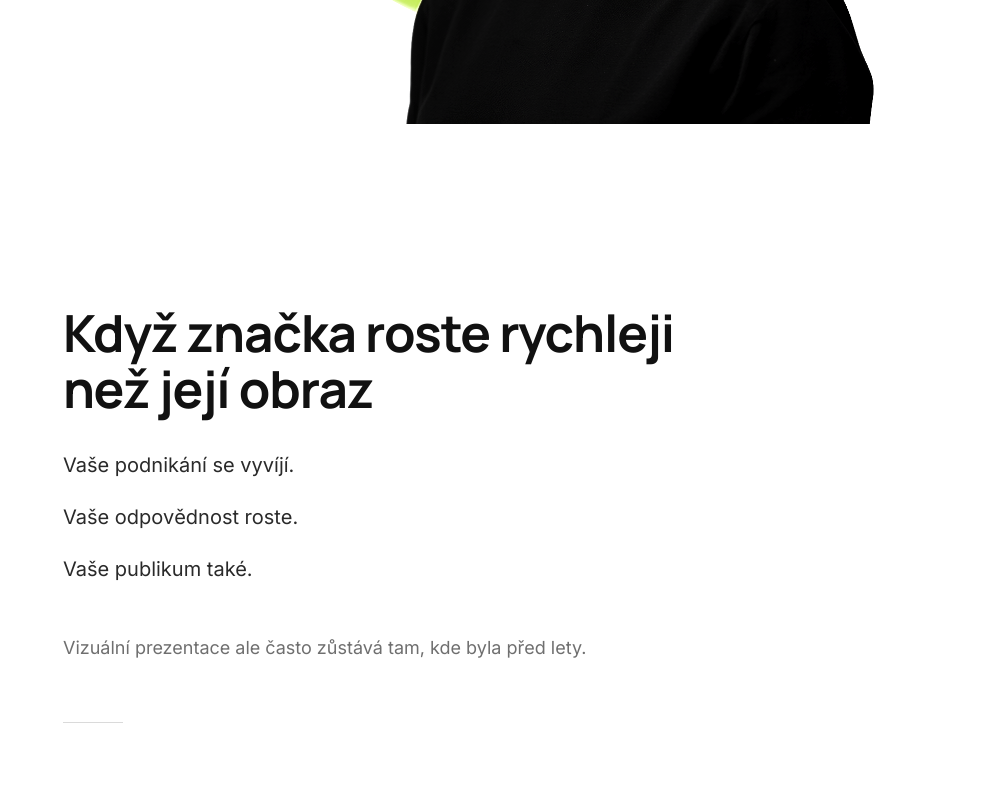
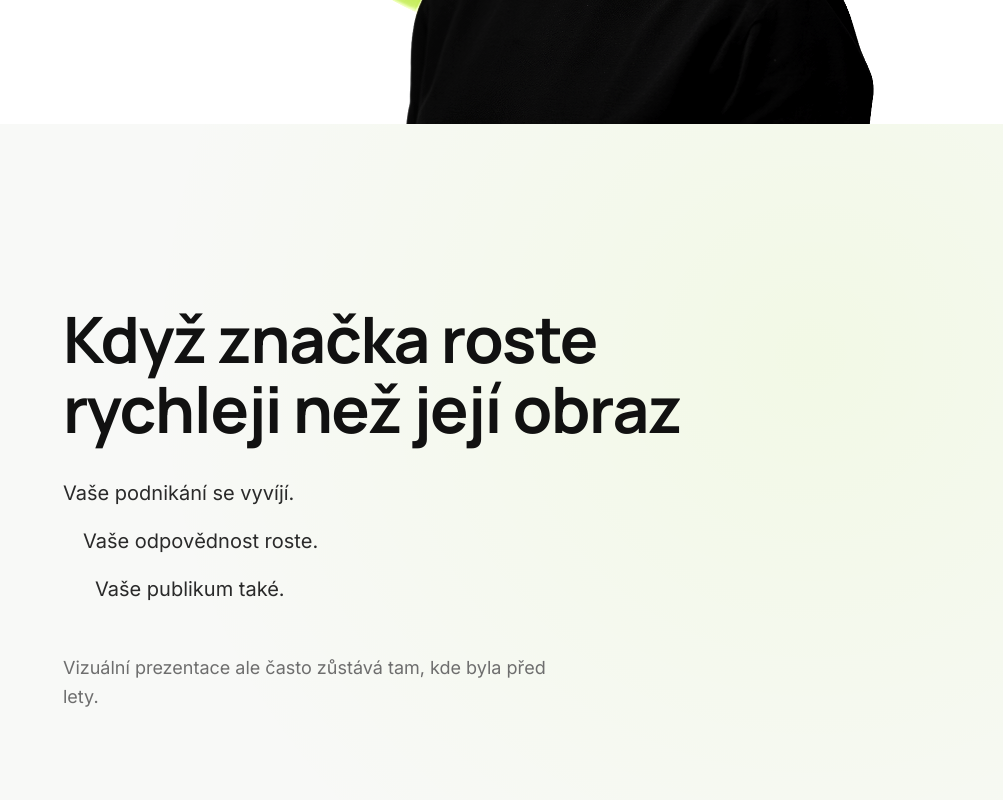
Before and after one commit to katarinabrics-eng/ai-content-studio, a Next.js app in the folder apps/content-studio/: page / in a window 1280 px wide. Shown: the part 620-1420 px from the top of the page, without its empty margins (277-1280 px from the left). Built offline with nearby package versions, Linux system fonts and the light colour scheme.

Commit message:
refactor: update HomePage manifest section with atmospheric design, improved text layout, and enhanced background styling for better user engagement

```diff
--- a/apps/content-studio/src/app/page.tsx
+++ b/apps/content-studio/src/app/page.tsx
@@ -49,30 +49,38 @@ export default function HomePage() {
         </div>
       </section>
 
-      {/* BLOK 2 – MINIMALISTICKÁ VERZE: zastavení, uvědomění, váha. Žádné obrázky ani efekty. */}
-      <section id="manifest" className="w-full bg-[#FFFFFF] pt-[180px] pb-[180px]">
-        <div className="mx-auto max-w-[760px] px-6 pl-8 sm:pl-12 md:pl-16 lg:pl-20 text-left">
+      {/* BLOK 2 – ATMOSFÉRICKÁ VERZE: světlo, vzduch, přechod od hero. */}
+      <section
+        id="manifest"
+        className="relative w-full overflow-hidden pt-[180px] pb-[180px]"
+        style={{
+          backgroundColor: "#F8F9F7",
+          backgroundImage: "radial-gradient(circle at 85% 30%, rgba(163, 255, 0, 0.07), transparent 55%)",
+        }}
+      >
+        <div className="relative mx-auto max-w-[760px] px-6 pl-8 text-left sm:pl-12 md:pl-16 lg:pl-20">
           <h2
             className="font-bold leading-[1.1] text-[#111111]"
-            style={{ fontSize: "clamp(2.25rem, 4vw, 3.75rem)" }}
+            style={{ fontSize: "clamp(2.25rem, 6vw, 64px)" }}
           >
-            Když značka roste rychleji než její obraz
+            Když značka roste
+            <br />
+            rychleji než její obraz
           </h2>
-          <div className="mt-8 space-y-5" style={{ fontSize: "20px", lineHeight: "160%", color: "#2A2A2A", fontWeight: 400 }}>
+          <div
+            className="mt-8 space-y-4"
+            style={{ fontSize: "20px", lineHeight: "160%", color: "#2A2A2A", fontWeight: 400 }}
+          >
             <p>Vaše podnikání se vyvíjí.</p>
-            <p>Vaše odpovědnost roste.</p>
-            <p>Vaše publikum také.</p>
+            <p className="pl-5">Vaše odpovědnost roste.</p>
+            <p className="pl-8">Vaše publikum také.</p>
           </div>
           <p
-            className="mt-12 text-[18px] leading-relaxed"
-            style={{ color: "#6F6F6F" }}
+            className="mt-12 max-w-[32rem] text-[18px] leading-relaxed"
+            style={{ color: "#6E6E6E" }}
           >
             Vizuální prezentace ale často zůstává tam, kde byla před lety.
           </p>
-          <div
-            className="mt-[60px] h-px w-[60px] bg-[#DADADA]"
-            aria-hidden
-          />
         </div>
       </section>
 
```
